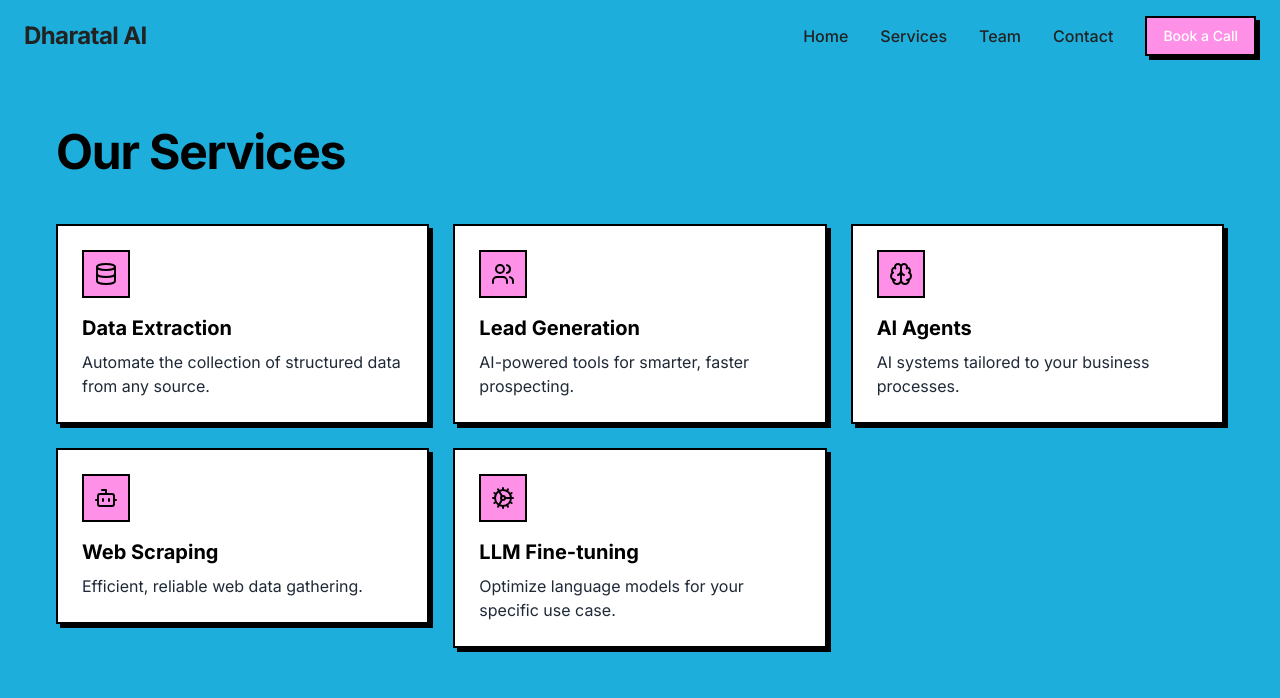
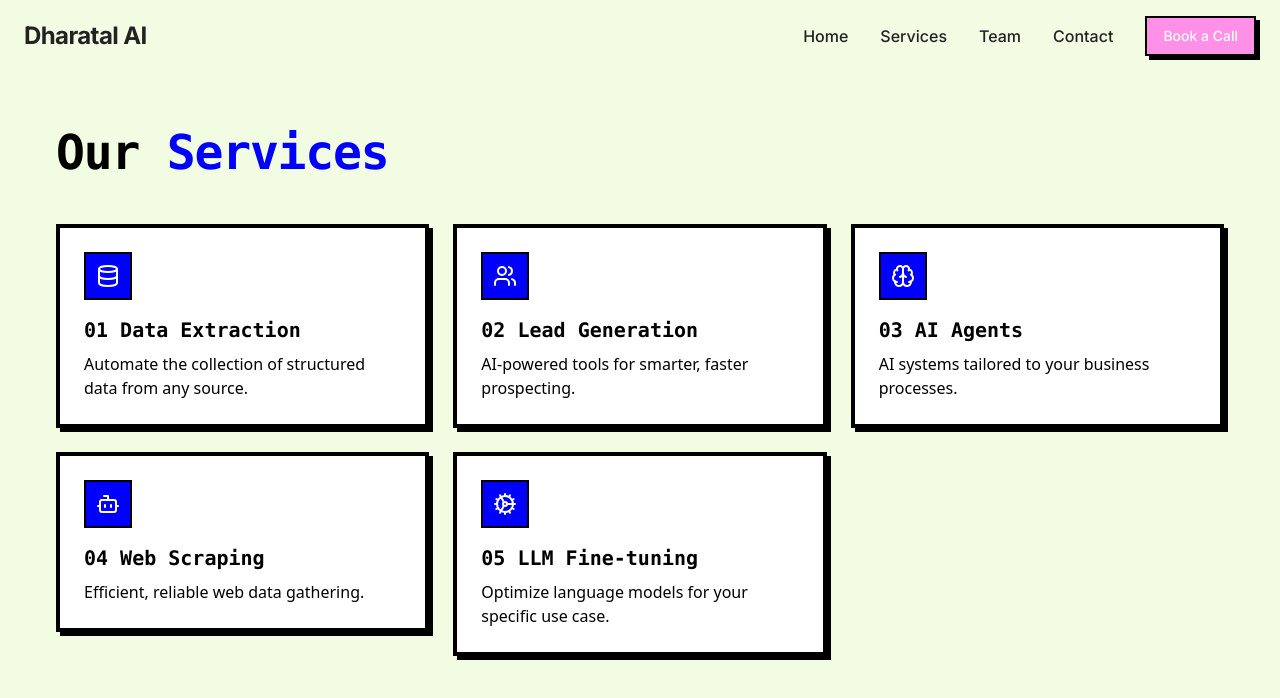
Before and after one commit to takshit12/dharatal-innovation-hub-52, a React (Vite) app: page /services in a window 1280 px wide. Shown: the top 698 px of the page. Built offline with nearby package versions, Linux system fonts and the light colour scheme.

Commit message:
Update landing and services page styles
Implement new color palette, typography, and design elements for the landing page. Adjust background for services page to a lighter color. Include specific styles for buttons, cards, and visual effects as per the design specifications.
[skip gpt_engineer]

```diff
--- a/src/components/ServiceCard.tsx
+++ b/src/components/ServiceCard.tsx
@@ -11,13 +11,13 @@ interface ServiceCardProps {
 export const ServiceCard = ({ title, description, Icon, slug }: ServiceCardProps) => {
   return (
     <Link to={`/services/${slug}`} className="block">
-      <div className="group neobrutalism bg-white hover:-translate-y-1 hover:translate-x-1 hover:shadow-[6px_6px_0px_0px_rgba(0,0,0,1)] transition-all duration-200">
+      <div className="group bg-white border-4 border-black shadow-[4px_4px_0px_0px_rgba(0,0,0,1)] hover:-translate-y-1 hover:translate-x-1 hover:shadow-[6px_6px_0px_0px_rgba(0,0,0,1)] transition-all duration-200">
         <div className="p-6">
-          <div className="w-12 h-12 rounded-none bg-[#FF90E8] border-2 border-black flex items-center justify-center mb-4">
-            <Icon className="w-6 h-6 text-black" />
+          <div className="w-12 h-12 bg-[#0000FF] border-2 border-black flex items-center justify-center mb-4">
+            <Icon className="w-6 h-6 text-white" />
           </div>
-          <h3 className="text-xl font-bold mb-2">{title}</h3>
-          <p className="text-gray-800">{description}</p>
+          <h3 className="text-xl font-bold mb-2 font-mono">{title}</h3>
+          <p className="text-black font-sans">{description}</p>
         </div>
       </div>
     </Link>
--- a/src/pages/Index.tsx
+++ b/src/pages/Index.tsx
@@ -6,25 +6,25 @@ import { Link } from "react-router-dom";
 
 const featuredServices = [
   {
-    title: "Data Extraction",
+    title: "01 Data Extraction",
     description: "Automate the collection of structured data from any source.",
     Icon: Database,
     slug: "data-extraction"
   },
   {
-    title: "Lead Generation",
+    title: "02 Lead Generation",
     description: "AI-powered tools for smarter, faster prospecting.",
     Icon: Users,
     slug: "lead-generation"
   },
   {
-    title: "AI Agents",
+    title: "03 AI Agents",
     description: "AI systems tailored to your business processes.",
     Icon: Brain,
     slug: "ai-agents"
   },
   {
-    title: "Web Scraping",
+    title: "04 Web Scraping",
     description: "Efficient, reliable web data gathering.",
     Icon: Bot,
     slug: "web-scraping"
@@ -33,23 +33,24 @@ const featuredServices = [
 
 const Index = () => {
   return (
-    <div className="min-h-screen bg-highlight-green">
+    <div className="min-h-screen bg-[#F4F4F4]">
       <Navbar />
 
       {/* Hero Section */}
       <section className="pt-32 pb-20 px-6">
         <div className="container mx-auto text-center">
-          <h1 className="text-5xl md:text-7xl font-bold text-primary mb-6 animate-fade-in tracking-tight">
-            Empowering Your Business with AI-Driven Solutions
+          <h1 className="text-5xl md:text-7xl font-bold mb-6 animate-fade-in tracking-tight font-mono">
+            Empowering Your Business with{" "}
+            <span className="text-[#0000FF]">AI-Driven Solutions</span>
           </h1>
-          <p className="text-xl text-gray-600 mb-8 max-w-2xl mx-auto animate-fade-in">
+          <p className="text-xl text-black mb-8 max-w-2xl mx-auto animate-fade-in font-sans">
             From Data Extraction to LLM Fine-tuning, We Transform Ideas into Intelligent Systems
           </p>
           <div className="space-x-4 animate-fade-in">
             <Link to="/book-call">
               <Button
                 size="lg"
-                className="neobrutalism-pink hover:-translate-y-1 hover:translate-x-1 hover:shadow-[6px_6px_0px_0px_rgba(0,0,0,1)]"
+                className="bg-[#0000FF] text-white border-4 border-black shadow-[4px_4px_0px_0px_rgba(0,0,0,1)] hover:-translate-y-1 hover:translate-x-1 hover:shadow-[6px_6px_0px_0px_rgba(0,0,0,1)]"
               >
                 Book a Call
               </Button>
@@ -58,7 +59,7 @@ const Index = () => {
               <Button
                 size="lg"
                 variant="outline"
-                className="neobrutalism hover:-translate-y-1 hover:translate-x-1 hover:shadow-[6px_6px_0px_0px_rgba(0,0,0,1)]"
+                className="bg-white text-[#0000FF] border-4 border-black shadow-[4px_4px_0px_0px_rgba(0,0,0,1)] hover:-translate-y-1 hover:translate-x-1 hover:shadow-[6px_6px_0px_0px_rgba(0,0,0,1)]"
               >
                 Explore Services
               </Button>
@@ -68,14 +69,14 @@ const Index = () => {
       </section>
 
       {/* Featured Services Section */}
-      <section className="py-20 bg-white/50">
+      <section className="py-20 bg-white">
         <div className="container mx-auto px-6">
           <div className="flex justify-between items-center mb-12">
-            <h2 className="text-4xl font-bold tracking-tight">Featured Services</h2>
+            <h2 className="text-4xl font-bold tracking-tight font-mono">Featured Services</h2>
             <Link to="/services">
               <Button
                 variant="outline"
-                className="neobrutalism hover:-translate-y-1 hover:translate-x-1 hover:shadow-[6px_6px_0px_0px_rgba(0,0,0,1)]"
+                className="bg-white text-[#0000FF] border-4 border-black shadow-[4px_4px_0px_0px_rgba(0,0,0,1)] hover:-translate-y-1 hover:translate-x-1 hover:shadow-[6px_6px_0px_0px_rgba(0,0,0,1)]"
               >
                 View All Services
               </Button>
--- a/src/pages/ServicesOverviewPage.tsx
+++ b/src/pages/ServicesOverviewPage.tsx
@@ -1,34 +1,34 @@
 import { Navbar } from "@/components/Navbar";
 import { ServiceCard } from "@/components/ServiceCard";
-import { Brain, Database, Users, Bot, Mic, Code, MessageSquare, Cog } from "lucide-react";
+import { Brain, Database, Users, Bot, Cog } from "lucide-react";
 
 const services = [
   {
-    title: "Data Extraction",
+    title: "01 Data Extraction",
     description: "Automate the collection of structured data from any source.",
     Icon: Database,
     slug: "data-extraction"
   },
   {
-    title: "Lead Generation",
+    title: "02 Lead Generation",
     description: "AI-powered tools for smarter, faster prospecting.",
     Icon: Users,
     slug: "lead-generation"
   },
   {
-    title: "AI Agents",
+    title: "03 AI Agents",
     description: "AI systems tailored to your business processes.",
     Icon: Brain,
     slug: "ai-agents"
   },
   {
-    title: "Web Scraping",
+    title: "04 Web Scraping",
     description: "Efficient, reliable web data gathering.",
     Icon: Bot,
     slug: "web-scraping"
   },
   {
-    title: "LLM Fine-tuning",
+    title: "05 LLM Fine-tuning",
     description: "Optimize language models for your specific use case.",
     Icon: Cog,
     slug: "llm-fine-tuning"
@@ -37,11 +37,13 @@ const services = [
 
 const ServicesOverviewPage = () => {
   return (
-    <div className="min-h-screen bg-highlight-blue">
+    <div className="min-h-screen bg-[#F2FCE2]">
       <Navbar />
       <div className="pt-32 pb-20 px-6">
         <div className="container mx-auto">
-          <h1 className="text-4xl md:text-5xl font-bold mb-12 tracking-tight">Our Services</h1>
+          <h1 className="text-4xl md:text-5xl font-bold mb-12 tracking-tight font-mono">
+            Our <span className="text-[#0000FF]">Services</span>
+          </h1>
           <div className="grid grid-cols-1 md:grid-cols-2 lg:grid-cols-3 gap-6">
             {services.map((service) => (
               <ServiceCard key={service.title} {...service} />
```
